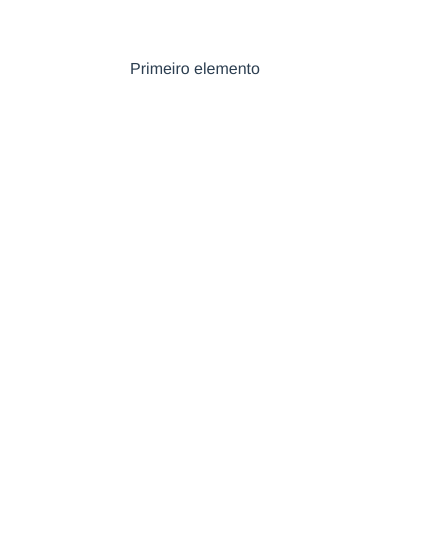
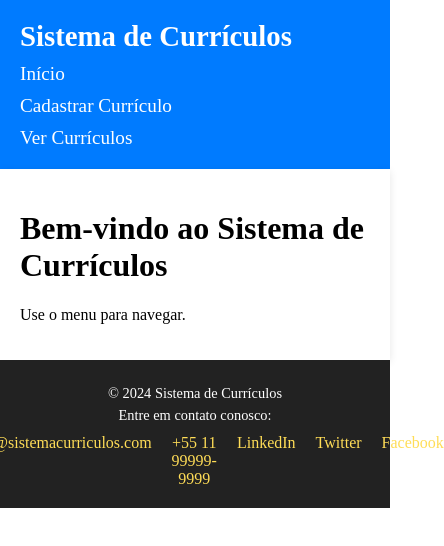
Before and after one commit to VictorZionFranca/TrabalhoCadastroCurriculo, a Vue app in the folder sistema-curriculos/: page / in a window 390 px wide. Shown: the top 546 px of the page, 444 px wide, since content can reach past the window. Built offline with nearby package versions, Linux system fonts and the light colour scheme.

Commit message:
alterações

```diff
--- a/sistema-curriculos/package.json
+++ b/sistema-curriculos/package.json
@@ -10,7 +10,8 @@
   "dependencies": {
     "axios": "^1.7.7",
     "core-js": "^3.8.3",
-    "vue": "^3.2.13"
+    "vue": "^3.2.13",
+    "vue-router": "^4.4.5"
   },
   "devDependencies": {
     "@babel/core": "^7.26.0",
--- a/sistema-curriculos/public/index.html
+++ b/sistema-curriculos/public/index.html
@@ -7,7 +7,7 @@
     <link rel="icon" href="<%= BASE_URL %>favicon.ico">
     <title><%= htmlWebpackPlugin.options.title %></title>
   </head>
-  <body>
+  <body style="margin: 0;">
     <noscript>
       <strong>We're sorry but <%= htmlWebpackPlugin.options.title %> doesn't work properly without JavaScript enabled. Please enable it to continue.</strong>
     </noscript>
--- a/sistema-curriculos/src/App.vue
+++ b/sistema-curriculos/src/App.vue
@@ -1,25 +1,157 @@
 <template>
-  <div>Primeiro elemento</div>
+  <div id="app">
+    <!-- Cabeçalho -->
+    <header>
+      <div class="logo">
+        <h1>Sistema de Currículos</h1>
+      </div>
+      <nav>
+        <router-link to="/" class="nav-link">Início</router-link>
+        <router-link to="/cadastrar" class="nav-link">Cadastrar Currículo</router-link>
+        <router-link to="/curriculos" class="nav-link">Ver Currículos</router-link>
+      </nav>
+    </header>
+
+    <!-- Conteúdo Principal -->
+    <main>
+      <router-view />
+    </main>
+
+    <!-- Rodapé -->
+    <footer>
+      <p>© 2024 Sistema de Currículos</p>
+      <p>Entre em contato conosco:</p>
+      <div class="contact-links">
+        <a href="mailto:contato@sistemacurriculos.com">contato@sistemacurriculos.com</a>
+        <a href="tel:+5511999999999">+55 11 99999-9999</a>
+        <a href="https://www.linkedin.com/company/sistemacurriculos" target="_blank">LinkedIn</a>
+        <a href="https://twitter.com/sistemacurriculos" target="_blank">Twitter</a>
+        <a href="https://www.facebook.com/sistemacurriculos" target="_blank">Facebook</a>
+      </div>
+    </footer>
+  </div>
 </template>
 
-
 <script>
-
 export default {
   name: 'App',
-  components: {
+};
+</script>
 
+<style scoped>
+/* Estilos globais */
+* {
+  margin: 0;
+  padding: 0;
+  box-sizing: border-box;
+}
+
+body {
+  font-family: 'Arial', sans-serif;
+  background-color: #f4f4f4;
+  color: #333;
+}
+
+a {
+  text-decoration: none;
+  color: inherit;
+}
+
+/* Cabeçalho */
+header {
+  background-color: #007bff;
+  color: white;
+  padding: 20px;
+  display: flex;
+  justify-content: space-between;
+  align-items: center;
+}
+
+header .logo h1 {
+  font-size: 1.8rem;
+}
+
+nav {
+  display: flex;
+  gap: 25px;
+}
+
+nav .nav-link {
+  font-size: 18px;
+  color: white;
+  transition: 0.3s;
+}
+
+nav .nav-link:hover {
+  color: #ffdd57;
+  scale: 1.2;
+  transition: 0.3s;
+}
+
+/* Main */
+main {
+  padding: 20px;
+  margin: 0 auto;
+  background-color: white;
+  box-shadow: 0 2px 8px rgba(0, 0, 0, 0.1);
+}
+
+footer {
+  background-color: #222;
+  color: white;
+  text-align: center;
+  padding: 20px 0;
+}
+
+footer p {
+  font-size: 0.9rem;
+  margin: 5px 0;
+}
+
+footer a {
+  color: #ffdd57;
+  font-size: 1rem;
+}
+
+footer a:hover {
+  text-decoration: underline;
+}
+
+footer .contact-links {
+  margin-top: 10px;
+  display: flex;
+  justify-content: center;
+  gap: 20px;
+}
+
+footer .contact-links a {
+  color: #ffdd57;
+  font-size: 1rem;
+  transition: color 0.3s;
+}
+
+footer .contact-links a:hover {
+  color: #ff9e00;
+}
+
+/* Responsividade */
+@media (max-width: 768px) {
+  header {
+    flex-direction: column;
+    align-items: flex-start;
+  }
+
+  header .logo h1 {
+    margin-bottom: 10px;
+  }
+
+  nav {
+    flex-direction: column;
+    gap: 10px;
+  }
+
+  nav .nav-link {
+    font-size: 1.2rem;
   }
 }
-</script>
-
-<style>
-#app {
-  font-family: Avenir, Helvetica, Arial, sans-serif;
-  -webkit-font-smoothing: antialiased;
-  -moz-osx-font-smoothing: grayscale;
-  text-align: center;
-  color: #2c3e50;
-  margin-top: 60px;
-}
 </style>
--- /dev/null
+++ b/sistema-curriculos/src/router/index.js
@@ -0,0 +1,29 @@
+import { createRouter, createWebHistory } from 'vue-router';
+import LandingHome from '../views/LandingHome.vue';
+import CadastrarView from '../views/CadastrarCurriculo.vue';
+import CurriculosView from '../views/VerCurriculos.vue';
+
+const routes = [
+  {
+    path: '/',
+    name: 'LandingHome',
+    component: LandingHome,
+  },
+  {
+    path: '/cadastrar',
+    name: 'Cadastrar',
+    component: CadastrarView,
+  },
+  {
+    path: '/curriculos',
+    name: 'Curriculos',
+    component: CurriculosView,
+  },
+];
+
+const router = createRouter({
+  history: createWebHistory(),
+  routes,
+});
+
+export default router;
--- /dev/null
+++ b/sistema-curriculos/src/views/CadastrarCurriculo.vue
@@ -0,0 +1,39 @@
+<template>
+    <div>
+      <h1>Cadastrar Currículo</h1>
+      <form @submit.prevent="submitForm">
+        <input v-model="curriculo.nome" placeholder="Nome completo" required />
+        <input v-model="curriculo.email" type="email" placeholder="Email" required />
+        <input v-model="curriculo.telefone" placeholder="Telefone" required />
+        <!-- Adicione outros campos aqui -->
+        <button type="submit">Cadastrar</button>
+      </form>
+    </div>
+  </template>
+
+  <script>
+  import axios from 'axios';
+
+  export default {
+    data() {
+      return {
+        curriculo: {
+          nome: '',
+          email: '',
+          telefone: '',
+          // Adicione os demais campos aqui
+        }
+      };
+    },
+    methods: {
+      async submitForm() {
+        try {
+          await axios.post('http://localhost:5000/curriculos', this.curriculo);
+          alert('Currículo cadastrado com sucesso!');
+        } catch (error) {
+          console.error(error);
+        }
+      }
+    }
+  };
+  </script>
--- /dev/null
+++ b/sistema-curriculos/src/views/LandingHome.vue
@@ -0,0 +1,12 @@
+<template>
+    <div>
+      <h1>Bem-vindo ao Sistema de Currículos</h1>
+      <p>Use o menu para navegar.</p>
+    </div>
+  </template>
+
+  <script>
+  export default {
+    name: 'LandingHome',
+  };
+  </script>
--- /dev/null
+++ b/sistema-curriculos/src/views/VerCurriculos.vue
@@ -0,0 +1,30 @@
+<template>
+    <div>
+      <h1>Lista de Currículos</h1>
+      <div v-for="curriculo in curriculos" :key="curriculo._id">
+        <h2>{{ curriculo.nome }}</h2>
+        <p>Email: {{ curriculo.email }}</p>
+        <!-- Mostre outros campos aqui -->
+      </div>
+    </div>
+  </template>
+
+  <script>
+  import axios from 'axios';
+
+  export default {
+    data() {
+      return {
+        curriculos: [],
+      };
+    },
+    async mounted() {
+      try {
+        const response = await axios.get('http://localhost:5000/curriculos');
+        this.curriculos = response.data;
+      } catch (error) {
+        console.error(error);
+      }
+    }
+  };
+  </script>
```
Also changed, not shown: sistema-curriculos/src/main.js (+7 -3 lines), 1 other file (tests, documents, lock files or other folders).
